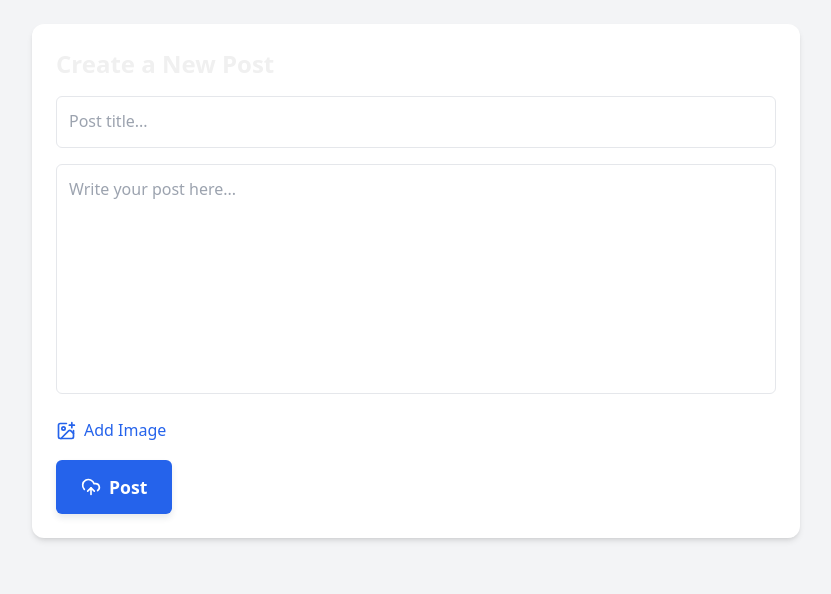
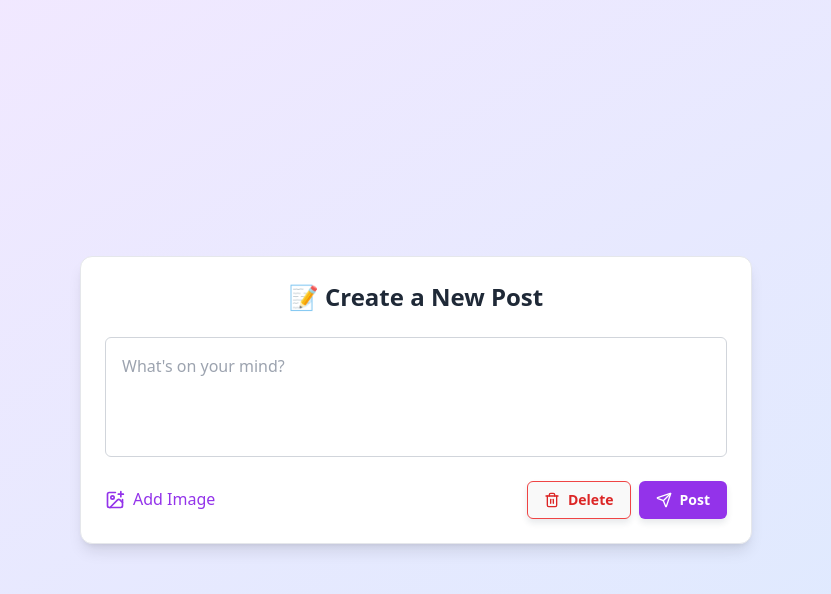
Before and after one commit to DOAAJDI/6-D-blog, a React (Vite) app in the folder geeks-sprint-1/: page /BlogEditor in a window 1280 px wide. Shown: the top 594 px of the page, without its empty margins (224-1055 px from the left). Built offline with nearby package versions, Linux system fonts and the light colour scheme.

Commit message:
Post-page v02

```diff
--- a/geeks-sprint-1/src/pages/BlogEditor.jsx
+++ b/geeks-sprint-1/src/pages/BlogEditor.jsx
@@ -1,72 +1,89 @@
 import { useState } from "react";
-import { ImagePlus, UploadCloud } from "lucide-react";
+import { ImagePlus, Trash2, Send } from "lucide-react";
 
 export default function BlogEditor() {
-  const [title, setTitle] = useState("");
-  const [body, setBody] = useState("");
+  const [postText, setPostText] = useState("");
   const [image, setImage] = useState(null);
 
-  const handlePostSubmit = () => {
-    if (!title || !body) {
-      alert("Please fill out both title and content.");
+  const handleImageUpload = (e) => {
+    const file = e.target.files[0];
+    if (file) {
+      setImage(URL.createObjectURL(file)); // Just preview, not actual upload
+    }
+  };
+
+  const handlePost = () => {
+    if (!postText.trim() && !image) {
+      alert("Please write something or upload an image.");
       return;
     }
 
-    // Simulate sending post to backend
-    console.log("New Post:", { title, body, image });
-    alert("Post created!");
+    console.log("New post:", { postText, image });
+    alert("✅ Post submitted!");
+    setPostText("");
+    setImage(null);
   };
 
-  const handleImageChange = (e) => {
-    const file = e.target.files[0];
-    if (file) {
-      setImage(URL.createObjectURL(file));
-    }
+  const handleDelete = () => {
+    setPostText("");
+    setImage(null);
   };
 
   return (
-    <div className="min-h-screen bg-gray-100 p-6">
-      <div className="max-w-3xl mx-auto bg-white shadow-md rounded-xl p-6">
-        <h1 className="text-2xl font-bold mb-4">Create a New Post</h1>
+    <div className="min-h-screen bg-gradient-to-br from-purple-100 to-blue-100 flex justify-center items-center p-6">
+      <div className="w-full max-w-2xl bg-white shadow-lg rounded-xl p-6 space-y-4 border border-gray-200">
+        <h2 className="text-2xl font-bold text-gray-800 text-center mb-2">📝 Create a New Post</h2>
 
-        {/* Title Input */}
-        <input
-          type="text"
-          placeholder="Post title..."
-          value={title}
-          onChange={(e) => setTitle(e.target.value)}
-          className="w-full mb-4 p-3 border rounded-md focus:outline-none focus:ring-2 focus:ring-blue-500"
-        />
-
-        {/* Body Input */}
+        {/* Post Text Area */}
         <textarea
-          rows="8"
-          placeholder="Write your post here..."
-          value={body}
-          onChange={(e) => setBody(e.target.value)}
-          className="w-full mb-4 p-3 border rounded-md focus:outline-none focus:ring-2 focus:ring-blue-500 resize-none"
+          value={postText}
+          onChange={(e) => setPostText(e.target.value)}
+          placeholder="What's on your mind?"
+          className="w-full min-h-[120px] p-4 border border-gray-300 rounded-md focus:ring-2 focus:ring-purple-400 resize-none"
         />
 
         {/* Image Upload */}
-        <div className="flex items-center gap-4 mb-4">
-          <label className="flex items-center gap-2 cursor-pointer text-blue-600 hover:underline">
+        <div className="flex items-center justify-between">
+          <label
+            htmlFor="image-upload"
+            className="flex items-center gap-2 cursor-pointer text-purple-600 hover:text-purple-800"
+          >
             <ImagePlus className="w-5 h-5" />
-            <span>Add Image</span>
-            <input type="file" accept="image/*" onChange={handleImageChange} hidden />
+            Add Image
           </label>
-          {image && (
-            <img src={image} alt="preview" className="h-20 rounded shadow border" />
-          )}
+          <input
+            id="image-upload"
+            type="file"
+            accept="image/*"
+            onChange={handleImageUpload}
+            className="hidden"
+          />
+
+          <div className="flex gap-2">
+            <button
+              onClick={handleDelete}
+              className="flex items-center gap-2 text-sm text-red-600 border border-red-500 px-4 py-2 rounded-md hover:bg-red-100 transition"
+            >
+              <Trash2 className="w-4 h-4" />
+              Delete
+            </button>
+
+            <button
+              onClick={handlePost}
+              className="flex items-center gap-2 text-sm text-white bg-purple-600 px-4 py-2 rounded-md hover:bg-purple-700 transition"
+            >
+              <Send className="w-4 h-4" />
+              Post
+            </button>
+          </div>
         </div>
 
-        {/* Post Button */}
-        <button
-          onClick={handlePostSubmit}
-          className="flex items-center justify-center gap-2 bg-blue-600 text-white px-6 py-3 rounded-md hover:bg-blue-700 transition-all"
-        >
-          <UploadCloud className="w-5 h-5" />
-          Post
-        </button>
+        {/* Preview */}
+        {image && (
+          <div className="mt-4">
+            <img src={image} alt="preview" className="rounded-md w-full object-cover max-h-80" />
+          </div>
+        )}
       </div>
     </div>
   );
```
